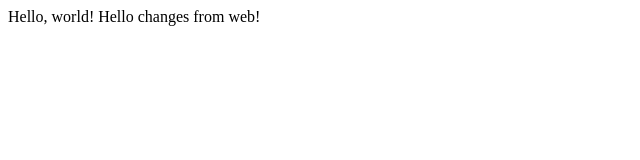
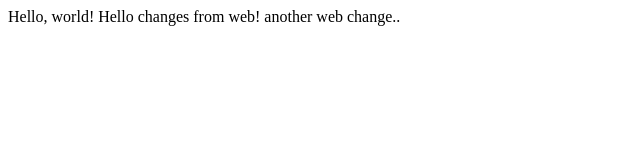
Before and after one commit to ErezT/lecture0, a plain HTML site: page index.html in a window 1280 px wide. Shown: the whole page, without its empty margins (0-640 px from the left). Drawn offline with Linux system fonts and the light colour scheme.

Commit message:
Update index.html

```diff
--- a/index.html
+++ b/index.html
@@ -4,6 +4,6 @@
 	<title>My Web Page</title>
 </head>
 <body>
-	Hello, world! Hello changes from web!
+	Hello, world! Hello changes from web! another web change..
 </body>
 </html>
```
